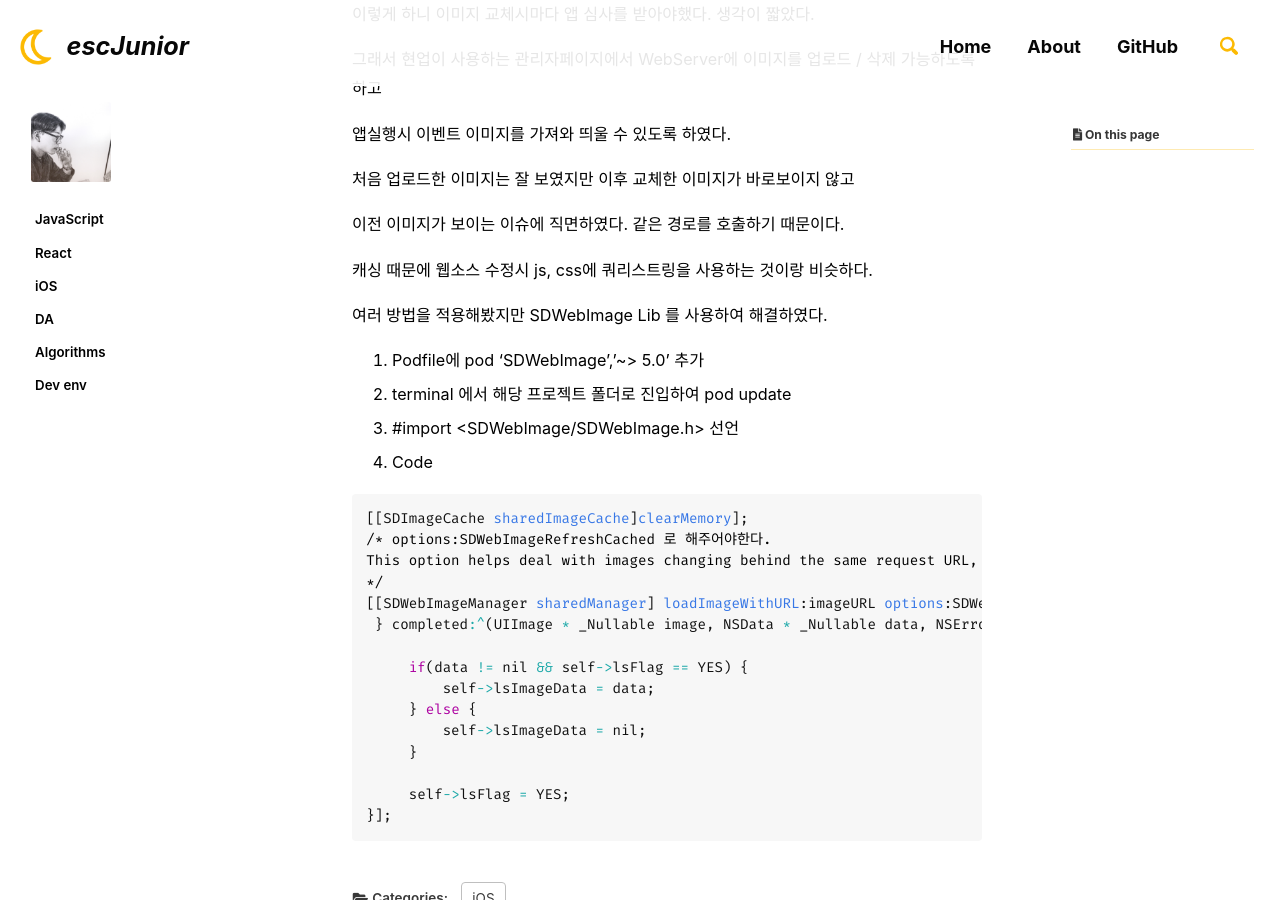
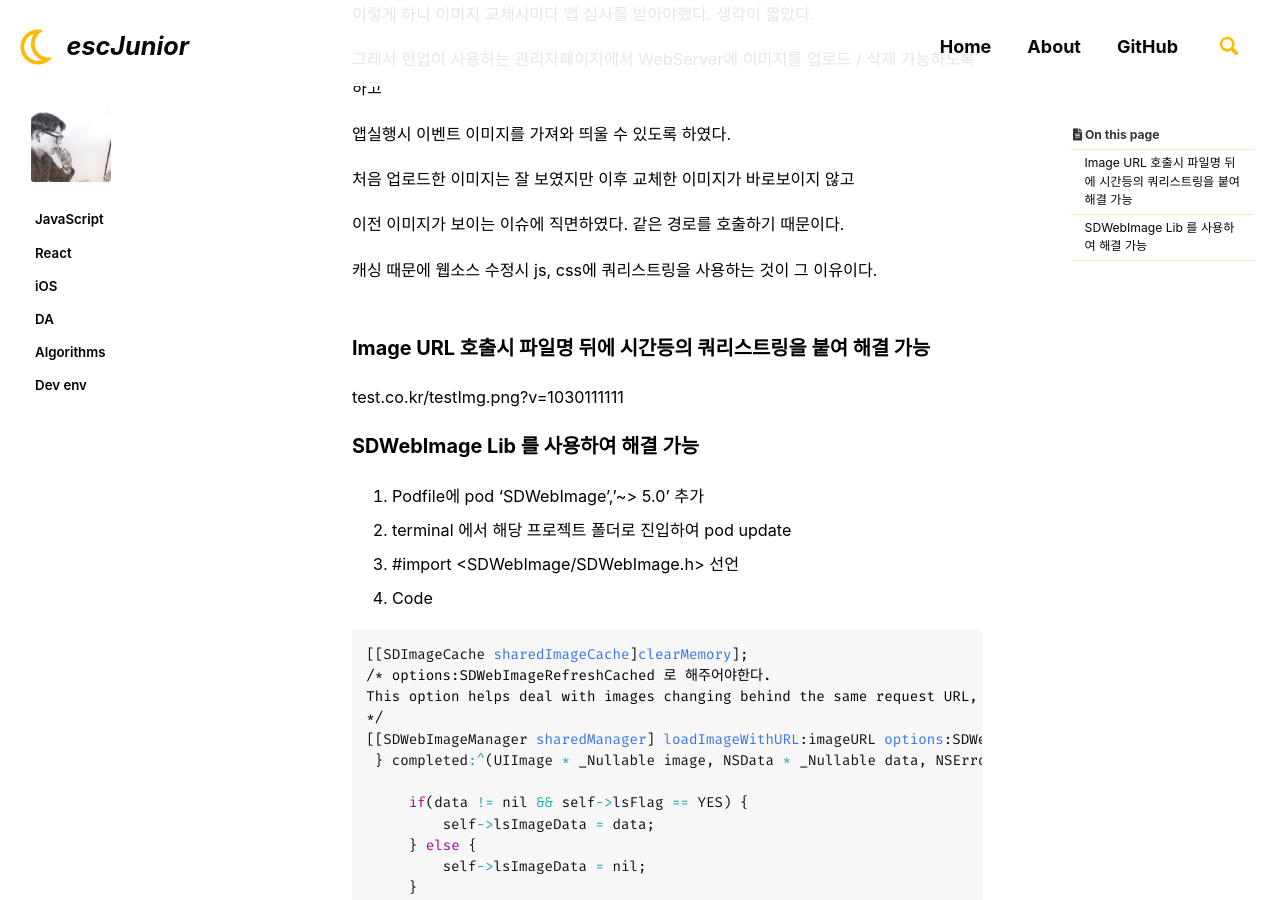
Before and after one commit to escJunior/escjunior.github.io, a Jekyll site: the page built from _posts/iOS/2022-09-14-iOS-Web Image Cache Issue.md, in a window 1280 px wide and 900 px high, scrolled down 375 px. Built offline with Jekyll 4.4.1, drawn with Linux system fonts in a browser that asks for light colours; cached includes are drawn as plain includes; some web fonts are replaced; comment, search, counter and statistics services are not loaded.

Commit message:
Posts: iOS

```diff
--- a/_posts/iOS/2022-09-14-iOS-Web Image Cache Issue.md
+++ b/_posts/iOS/2022-09-14-iOS-Web Image Cache Issue.md
@@ -32,9 +32,15 @@ Native 단 UIImageView에 이벤트 이미지를 넣었다.
 
 이전 이미지가 보이는 이슈에 직면하였다. 같은 경로를 호출하기 때문이다.
 
-캐싱 때문에 웹소스 수정시 js, css에 쿼리스트링을 사용하는 것이랑 비슷하다.
+캐싱 때문에 웹소스 수정시 js, css에 쿼리스트링을 사용하는 것이 그 이유이다.
+<br/>
+<br/>
 
-여러 방법을 적용해봤지만 SDWebImage Lib 를 사용하여 해결하였다.
+### Image URL 호출시 파일명 뒤에 시간등의 쿼리스트링을 붙여 해결 가능
+
+test.co.kr/testImg.png?v=1030111111
+
+### SDWebImage Lib 를 사용하여 해결 가능
 
 1. Podfile에 pod 'SDWebImage','~> 5.0’ 추가
 2. terminal 에서 해당 프로젝트 폴더로 진입하여 pod update
```
